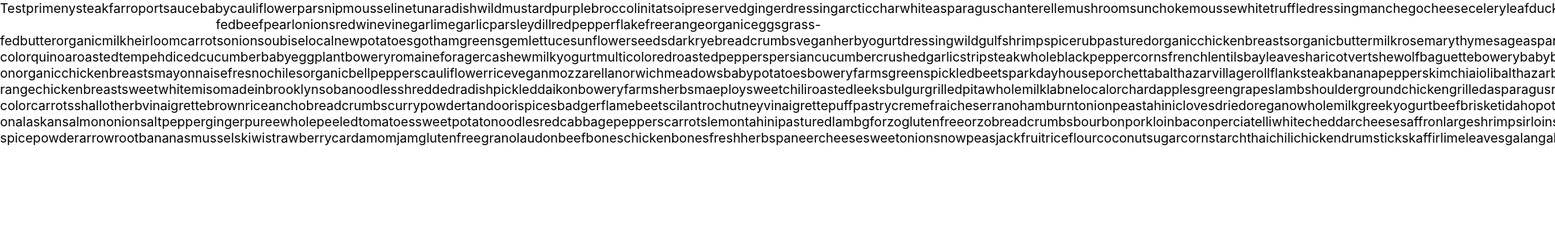
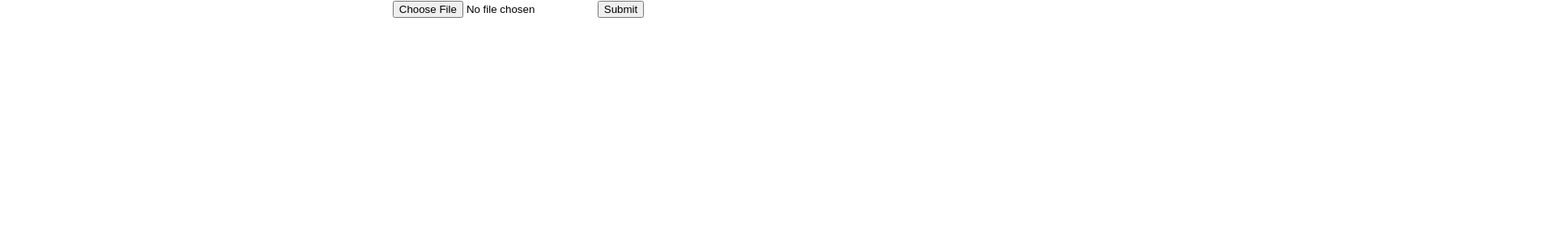
Before and after one commit to benlife5/bulk-menu-upload, a React (Create React App) app: page / in a window 1280 px wide. Shown: the top 300 px of the page at 81% size, 1920 px wide, since content can reach past the window. Built offline with nearby package versions, Linux system fonts and the light colour scheme; the HTML template or start-up script is replaced by a standard one.

Commit message:
input csv upload implemented

```diff
--- a/src/App.js
+++ b/src/App.js
@@ -5,6 +5,7 @@ import Papa from "papaparse";
 function App() {
   const [data, setData] = useState()
   const [ingredients, setIngredients] = useState(() => new Set())
+  const [input, setInput] = useState()
 
   const loadIngredients = () => {
     fetch("ingredients_list.csv")
@@ -13,10 +14,8 @@ function App() {
     .then(data => {
       const ingred = new Set()
       for (let i = 1; i < data.length; i++) {
-        // console.log(data[i][1])
         ingred.add(data[i][1].toLowerCase().trim().replaceAll(" ", ""))
       }
-      // console.log(ingred)
       setIngredients(() => ingred)
     })
   }
@@ -25,13 +24,44 @@ function App() {
     loadIngredients()
   }, []);
 
+  const upload = async (e) => {
+    e.preventDefault()
+    Papa.parse(e.target[0].files[0], {
+      header: true,
+      skipEmptyLines: "greedy",
+      complete: function (results) {
+        for (let i = 0; i < results.data.length; i++) {
+          if (results.data[i]["Menu Title"] === "" && i > 0) {
+            results.data[i]["Menu Title"] = results.data[i - 1]["Menu Title"]
+          }
+          if (results.data[i].Partner === "" && i > 0) {
+            results.data[i].Partner = results.data[i - 1].Partner
+          }
+          if (results.data[i].Meal === "" && i > 0) {
+            results.data[i].Meal = results.data[i - 1].Meal
+          }
+          results.data[i].Ingredients = Papa.parse(results.data[i].Ingredients).data[0]
+          results.data[i].normalizedIngredients = []
+          results.data[i].Ingredients.forEach(
+            (ingredient) => results.data[i].normalizedIngredients.push(ingredient.toLowerCase().trim().replaceAll(" ", ""))
+          )
+        }
+
+        console.log(results.data)
+        setInput(results.data)
+      },
+      error: function () {alert("Invalid file")}
+    });
+  }
+
   console.log(ingredients)
-  console.log(ingredients.has("Farro".toLowerCase()))
   if (ingredients.size > 0) {
     return (
       <div className="App">
-        {"Test"}
-        {ingredients}
+        <form onSubmit={(e) => upload(e)}>
+          <input type="file" label="Upload file" />
+          <input type="Submit" label="Upload"/>
+        </form>
       </div>
     );
   } else {
```
